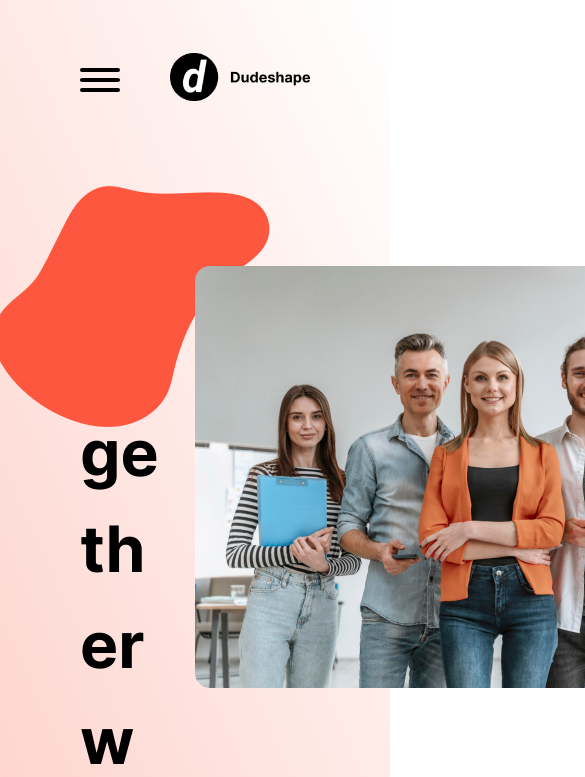
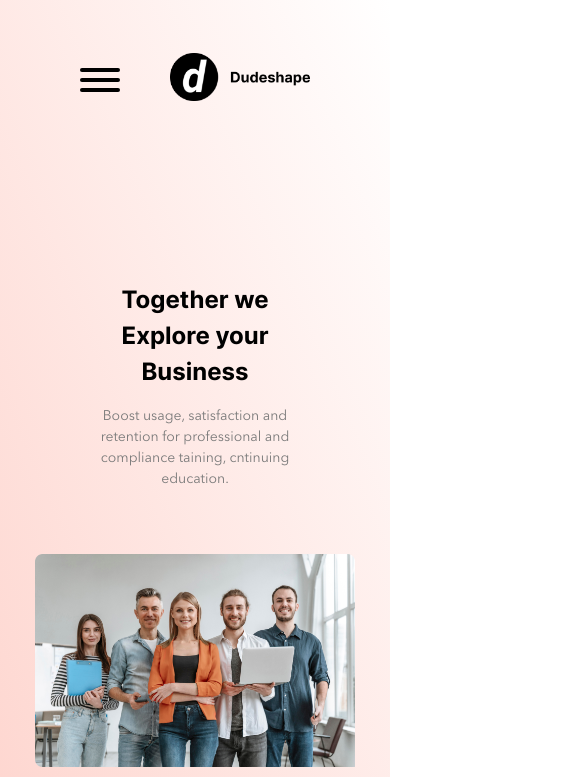
Before and after one commit to dworker863/Dudeshape, a website: page assets/index.html in a window 390 px wide. Shown: the top 777 px of the page, 585 px wide, since content can reach past the window. Drawn offline with Linux system fonts and the light colour scheme; files whose address does not match are found by name.

Commit message:
Header-info all screens

```diff
--- a/assets/scss/_media.scss
+++ b/assets/scss/_media.scss
@@ -1,3 +1,24 @@
+@media (max-width: 1400px) {
+  .header-info__title {
+    font-size: 50px;
+  }
+
+  .header-info__bg1 {
+    top: -55px;
+    left: 280px;
+    max-width: 185px;
+  }
+
+  .header-info__bg2 {
+    bottom: -40px;
+    max-width: 205px;
+  }
+
+  .header-info__photo {
+    max-width: 500px;
+  }
+}
+
 @media (max-width: 1200px) {
   .container {
     max-width: 1140px;
@@ -6,9 +27,38 @@
   .menu {
     margin-left: 100px;
   }
+
+  .header-info__title {
+    font-size: 44px;
+  }
+
+  .header-info__bg1 {
+    top: -55px;
+    left: 280px;
+    max-width: 165px;
+  }
+
+  .header-info__bg2 {
+    bottom: -55px;
+    left: -10px;
+    max-width: 185px;
+  }
+
+  .header-info__photo {
+    max-width: 480px;
+  }
+}
+
+@media (max-width: 1038px) {
+  .header-info__bg2 {
+    bottom: -32px;
+  }
 }
 
 @media (max-width: 992px) {
+  .header {
+    min-height: 1200px;
+  }
   .container {
     max-width: 960px;
   }
@@ -36,6 +86,35 @@
   .start-btn__text {
     font-size: 14px;
   }
+
+  .header-info {
+    display: grid;
+    grid-template-columns: auto;
+    grid-template-rows: 1fr 3fr;
+  }
+
+  .header-info_left {
+    text-align: center;
+  }
+
+  .header-info_right {
+    grid-area: 2/1;
+  }
+
+  .header-info__bg1 {
+    display: none;
+  }
+
+  .header-info__bg2 {
+    display: none;
+  }
+
+  .header-info__photo {
+    max-width: 633px;
+    top: 100px;
+    left: 50%;
+    transform: translate(-316px);
+  }
 }
 
 @media (max-width: 768px) {
@@ -59,9 +138,19 @@
   .nav {
     display: none;
   }
+
+  .header-info__photo {
+    max-width: 500px;
+    top: 100px;
+    left: 50%;
+    transform: translate(-250px);
+  }
 }
 
 @media (max-width: 596px) {
+  .header {
+    min-height: 900px;
+  }
   .top-line {
     position: relative;
     grid-template-columns: 60px auto 100px;
@@ -82,9 +171,19 @@
   .start-btn__text {
     font-size: 12px;
   }
+
+  .header-info__title {
+    font-size: 24px;
+  }
+
+  .header-info__photo {
+    max-width: 400px;
+    top: 50px;
+    transform: translate(-200px);
+  }
 }
 
-@media (max-width: 596px) {
+@media (max-width: 526px) {
   .top-line {
     position: relative;
     grid-template-columns: 60px auto;
@@ -102,3 +201,10 @@
     display: none;
   }
 }
+
+@media (max-width: 526px) {
+  .header-info__photo {
+    max-width: 320px;
+    transform: translate(-160px);
+  }
+}
--- a/assets/scss/styles.scss
+++ b/assets/scss/styles.scss
@@ -194,13 +194,12 @@ body {
 
 .header-info__bg1,
 .header-info__bg2 {
-  // z-index: -1;
   position: absolute;
 }
 
 .header-info__bg1 {
   top: -80px;
-  right: 40px;
+  left: 300px;
 }
 
 .header-info__bg2 {
@@ -211,6 +210,8 @@ body {
 .header-info__photo {
   z-index: 1;
   position: absolute;
+  top: 0;
+  left: 0;
 }
 
 @import 'media';
```
Also changed, not shown: assets/css/styles.min.css.
